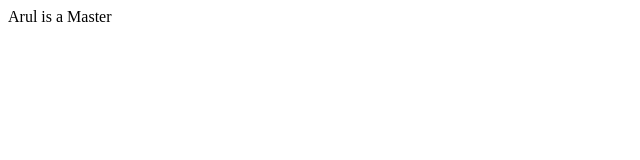
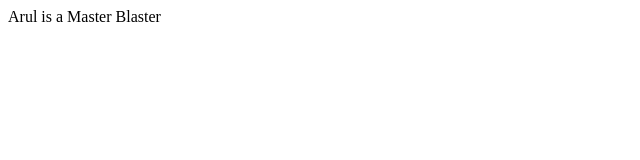
Before and after one commit to shaggyshivam/HTML, a plain HTML site: page Index.html in a window 1280 px wide. Shown: the full height of the page, 0-640 px from the left. Drawn offline with Linux system fonts and the light colour scheme.

Commit message:
second commit

```diff
--- a/Index.html
+++ b/Index.html
@@ -1,3 +1,3 @@
 <html>
-<body> Arul is a Master </body>
+<body> Arul is a Master Blaster </body>
 </html>
```
